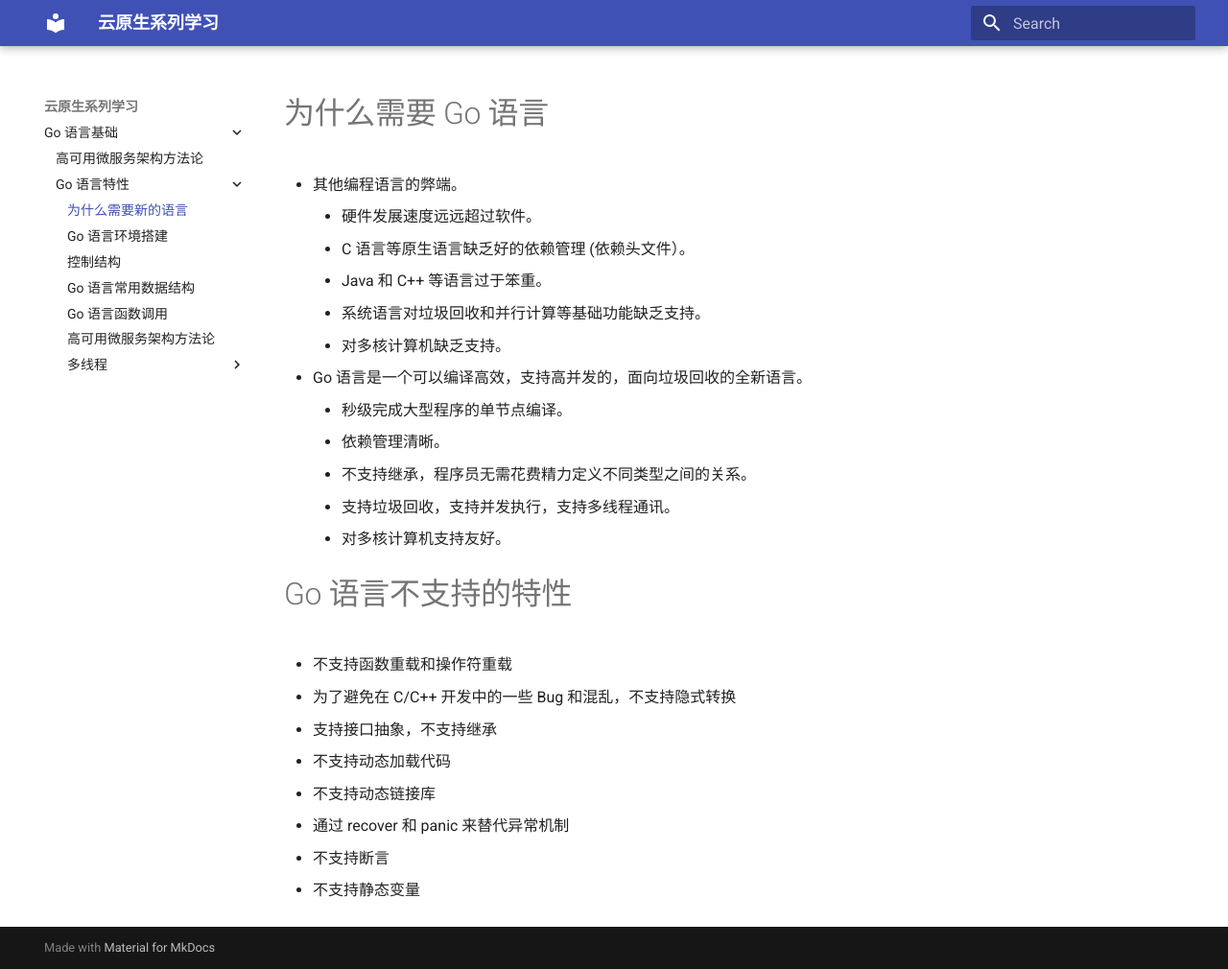
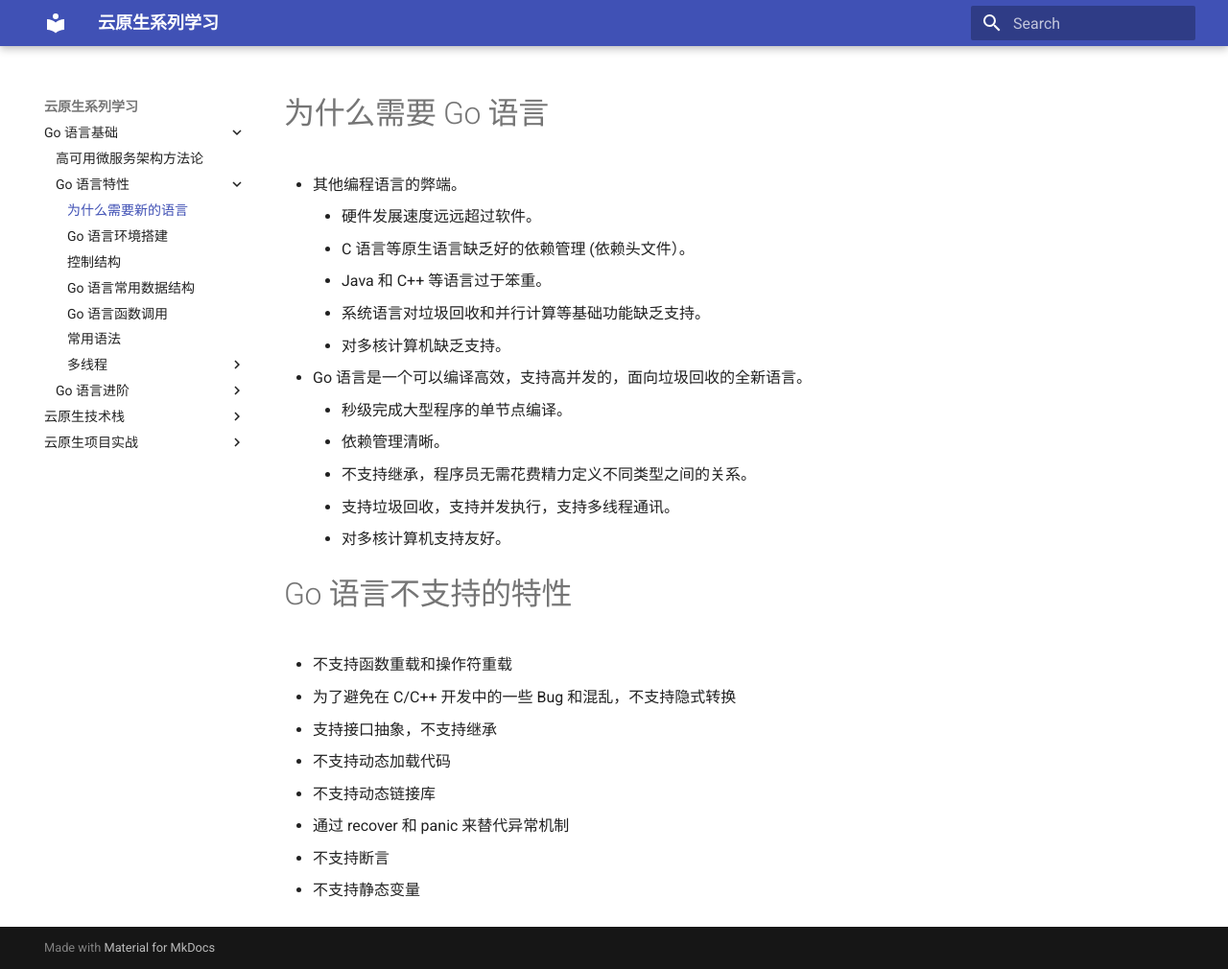
Before and after one commit to mkbooks/k8s-mengfanjie, an MkDocs documentation site: the page built from docs/1/2/1.md, in a window 1280 px wide and 1010 px high. Shown: the whole window at 96% size. Built offline with MkDocs 1.6.1 and Material for MkDocs 9.7.7, drawn with Linux system fonts in a browser that asks for light colours.

Commit message:
fix: mkdocs.yml

```diff
--- a/mkdocs.yml
+++ b/mkdocs.yml
@@ -16,7 +16,16 @@
       - 控制结构: 1/2/3.md
       - Go 语言常用数据结构: 1/2/4.md
       - Go 语言函数调用: 1/2/5.md
-      - 常用语法: 1/1.md
+      - 常用语法: 1/2/6.md
       - 多线程:
         - 深入理解 channel: 1/1.md
         - 基于 channel 编写一个生产者消费者程序: 1/1.md
+    - Go 语言进阶:
+      - 线程加锁: 1/1.md
+      - 线程调度: 1/1.md
+      - 内存管理: 1/1.md
+      - 包引用与依赖管理: 1/1.md
+  - 云原生技术栈:
+    - Docker核心技术: 1/1.md
+  - 云原生项目实战:
+    - 微服务项目的开发和部署案例: 1/1.md
```
Also changed, not shown: docs/1/2/6.md (added).
